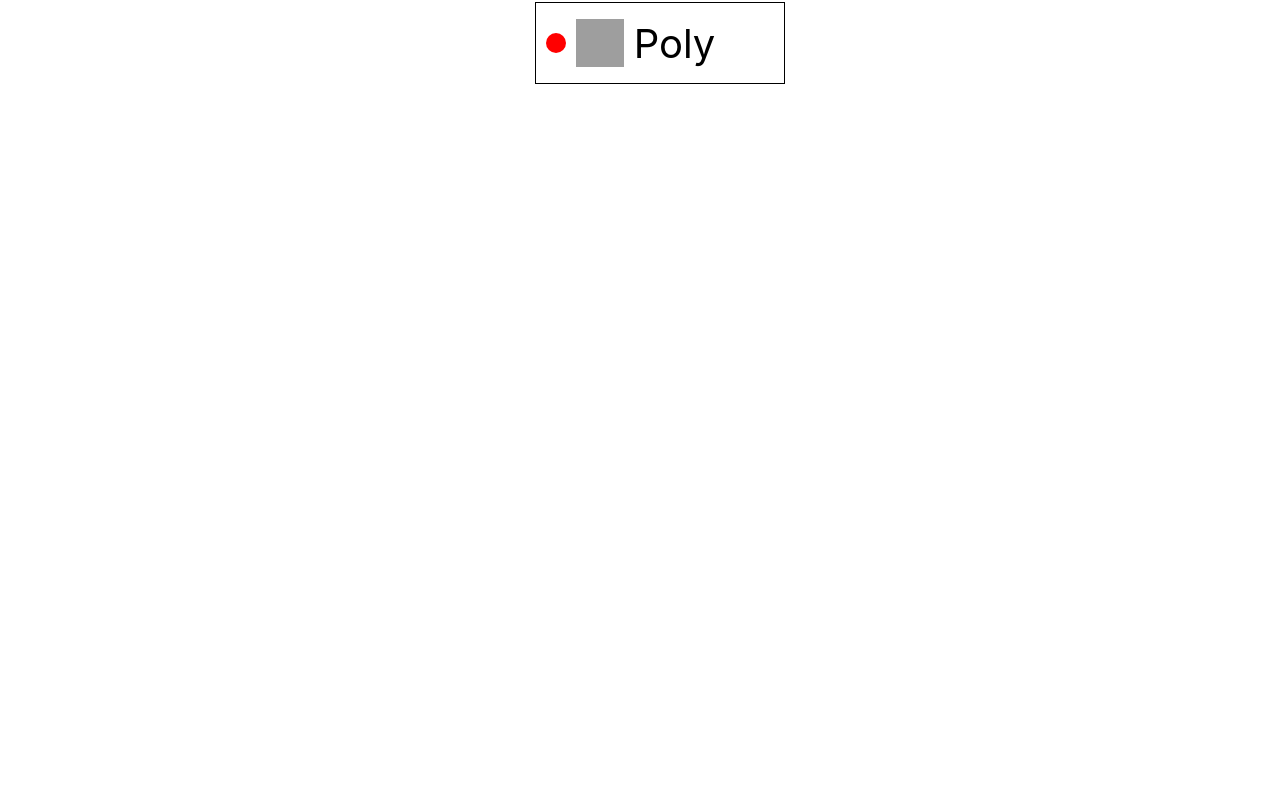
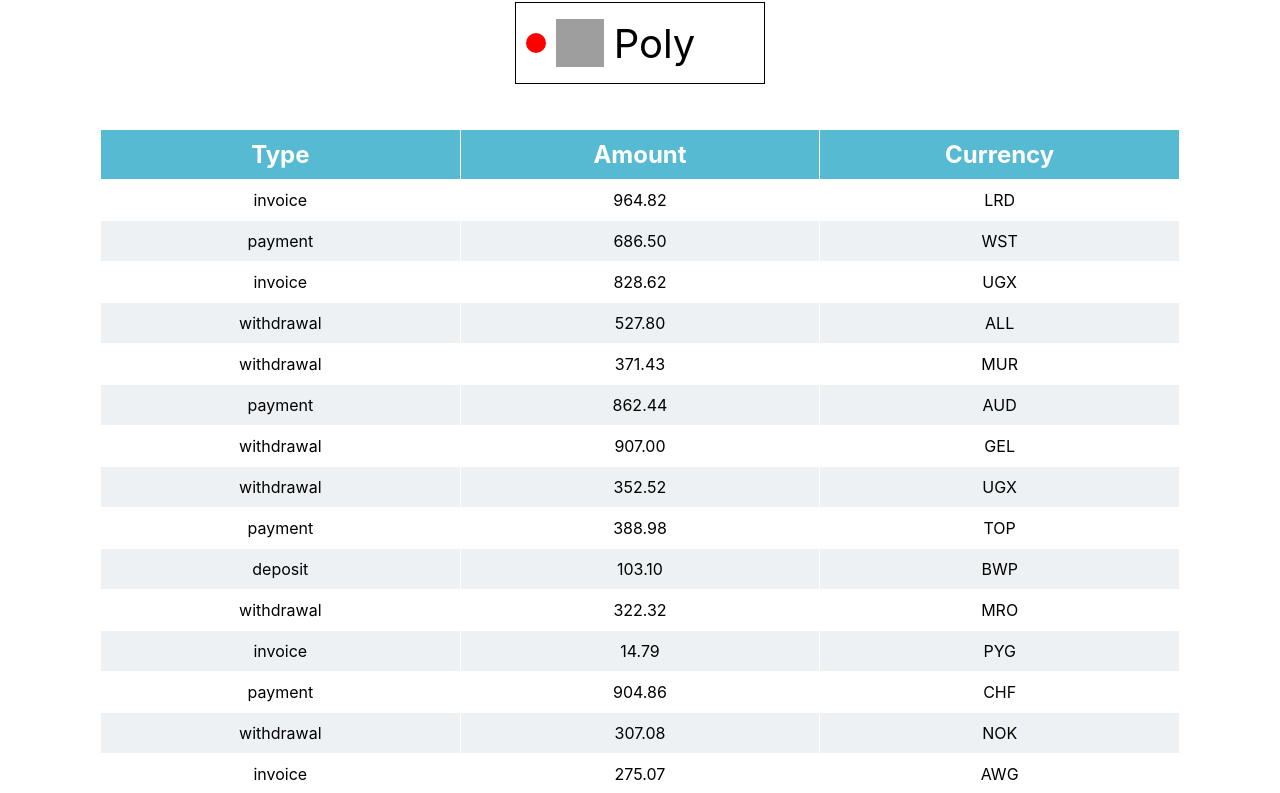
Before and after one commit to sidor91/goit-react-hw-01-components, a React (Create React App) app: page / in a window 1280 px wide. Shown: the part 1420-2213 px from the top of the page. Before the commit the page ends 1649 px from the top, so only its background shows below. Built offline with nearby package versions, Linux system fonts and the light colour scheme; grey boxes are pictures that could not be loaded.

Commit message:
task 4 done

```diff
--- a/src/components/App.jsx
+++ b/src/components/App.jsx
@@ -1,8 +1,11 @@
 import { UserProfile } from './UserProfile/UserProfile';
 import { Statistics } from './Statistics/Statistics';
 import { FriendList } from './FriendList/FriendList';
-import user from './UserProfile/user.json';
-import statisticsData from './Statistics/statisticsData.json';
+import { TransactionHistory } from './TransactionHistory/TransactionHistory';
+import friends from './json/friends.json';
+import user from './json/user.json';
+import statisticsData from './json/statisticsData.json';
+import transactions from './json/transactions.json'
 
 export const App = () => {
   return (
@@ -27,7 +30,9 @@ export const App = () => {
       />
       <Statistics title="Upload stats" data={statisticsData} />
 
-      <FriendList/>
+      <FriendList friends={friends} />
+
+      <TransactionHistory items={transactions} />
     </div>
   );
 };
--- a/src/components/FriendList/FriendList.jsx
+++ b/src/components/FriendList/FriendList.jsx
@@ -1,11 +1,17 @@
-import friends from './friends.json';
 import { List } from './FriendList.styled';
 import { FriendCard } from 'components/FriendCard/FriendCard';
 
-export const FriendList = () => {
-    return (
-        <List>
-            {friends.map(({avatar, friendName, id, isOnline}) => <FriendCard avatar={avatar} friendName={friendName} key={id} isOnline={isOnline } />)}
-        </List>
-    )
-}
+export const FriendList = ({ friends }) => {
+  return (
+    <List>
+      {friends.map(({ avatar, friendName, id, isOnline }) => (
+        <FriendCard
+          avatar={avatar}
+          friendName={friendName}
+          key={id}
+          isOnline={isOnline}
+        />
+      ))}
+    </List>
+  );
+};
--- a/src/components/FriendList/FriendList.styled.js
+++ b/src/components/FriendList/FriendList.styled.js
@@ -1,4 +1,7 @@
 import styled from 'styled-components';
 
 export const List = styled.ul`
+list-style: none;
+padding: 0;
+margin: 40px auto;
 `
--- /dev/null
+++ b/src/components/TransactionHistory/TransactionHistory.jsx
@@ -0,0 +1,42 @@
+import {
+  TransactionTable,
+  TableHead,
+  Row,
+  HeadTitle,
+  TableBody,
+  TableData,
+} from './TransactionHistory.styled';
+import PropTypes from 'prop-types';
+
+export const TransactionHistory = ({ items }) => {
+    return (
+      <TransactionTable>
+        <TableHead>
+          <Row>
+            <HeadTitle>Type</HeadTitle>
+            <HeadTitle>Amount</HeadTitle>
+            <HeadTitle>Currency</HeadTitle>
+          </Row>
+        </TableHead>
+        <TableBody>
+          {items.map(({ type, amount, currency, id }, index) => (
+              <Row key={id} colored={(index) % 2 !== 0}>
+                  <TableData>{ type}</TableData>
+                  <TableData>{ amount}</TableData>
+                  <TableData>{ currency}</TableData>
+            </Row>
+          ))}
+        </TableBody>
+      </TransactionTable>
+    );
+}
+
+TransactionHistory.propTypes = {
+    items: PropTypes.arrayOf(PropTypes.exact(
+        {type: PropTypes.string.isRequired,
+        amount: PropTypes.string.isRequired,
+            currency: PropTypes.string.isRequired,
+            id: PropTypes.string.isRequired,
+        }
+  )),
+};
--- /dev/null
+++ b/src/components/TransactionHistory/TransactionHistory.styled.js
@@ -0,0 +1,32 @@
+import styled from 'styled-components';
+
+
+export const TransactionTable = styled.table`
+  width: 100%;
+  border-spacing: 1px;
+`;
+
+export const TableHead = styled.thead`
+
+`;
+export const Row = styled.tr`
+background-color: ${(p) => {return p.colored ? 'rgb(237, 241, 243)' : 'white'}}
+`;
+export const HeadTitle = styled.th`
+  width: calc(100% / 3);
+  text-align: center;
+  padding-top: 10px;
+  padding-bottom: 10px;
+  background-color: rgb(85, 186, 210);
+  color: white;
+  font-size: 24px;
+`;
+export const TableBody = styled.tbody`
+
+`;
+export const TableData = styled.td`
+  text-align: center;
+  font-size: 16px;
+  padding-top: 10px;
+  padding-bottom: 10px;
+`;
--- /dev/null
+++ b/src/components/json/transactions.json
@@ -0,0 +1,122 @@
+[
+  {
+    "id": "1e0700a2-5183-4291-85cc-2065a036a683",
+    "type": "invoice",
+    "amount": "964.82",
+    "currency": "LRD"
+  },
+  {
+    "id": "a30f821b-4d25-4ff0-abdd-e340b3f0dd2b",
+    "type": "payment",
+    "amount": "686.50",
+    "currency": "WST"
+  },
+  {
+    "id": "44dca67a-8e5a-4798-bf8e-b15efd4e1abd",
+    "type": "invoice",
+    "amount": "828.62",
+    "currency": "UGX"
+  },
+  {
+    "id": "ea8ed3dc-2b68-4a53-905a-53ecb0adef33",
+    "type": "withdrawal",
+    "amount": "527.80",
+    "currency": "ALL"
+  },
+  {
+    "id": "ea76146a-0b00-4b80-bc02-a8c822176712",
+    "type": "withdrawal",
+    "amount": "371.43",
+    "currency": "MUR"
+  },
+  {
+    "id": "63ca02f9-d637-46b5-9237-f3b24425e029",
+    "type": "payment",
+    "amount": "862.44",
+    "currency": "AUD"
+  },
+  {
+    "id": "ed0263e8-59a5-4bf1-87e0-2bb88e53dc34",
+    "type": "withdrawal",
+    "amount": "907.00",
+    "currency": "GEL"
+  },
+  {
+    "id": "6013bad0-750c-4691-8bc2-d8f2b43969c4",
+    "type": "withdrawal",
+    "amount": "352.52",
+    "currency": "UGX"
+  },
+  {
+    "id": "252c7be4-8b06-4fa7-8d42-61fb835b70d5",
+    "type": "payment",
+    "amount": "388.98",
+    "currency": "TOP"
+  },
+  {
+    "id": "4eaab41b-b967-40ac-82ed-85fc66f646f1",
+    "type": "deposit",
+    "amount": "103.10",
+    "currency": "BWP"
+  },
+  {
+    "id": "9648a350-8469-42d5-8bf3-18090de5fe67",
+    "type": "withdrawal",
+    "amount": "322.32",
+    "currency": "MRO"
+  },
+  {
+    "id": "9c5c25fb-1a95-4b2f-8d1f-4c4426d677cc",
+    "type": "invoice",
+    "amount": "14.79",
+    "currency": "PYG"
+  },
+  {
+    "id": "43ef232c-80e9-4d6f-b48a-b22405620de3",
+    "type": "payment",
+    "amount": "904.86",
+    "currency": "CHF"
+  },
+  {
+    "id": "5161682e-e620-4019-ab0a-24ceb10fbd20",
+    "type": "withdrawal",
+    "amount": "307.08",
+    "currency": "NOK"
+  },
+  {
+    "id": "7b119d71-42e6-4c42-a141-6818b07bb9ff",
+    "type": "invoice",
+    "amount": "275.07",
+    "currency": "AWG"
+  },
+  {
+    "id": "a4f65722-65c4-4c28-b1f4-b8ed988bb205",
+    "type": "deposit",
+    "amount": "213.10",
+    "currency": "STD"
+  },
+  {
+    "id": "c6e5784b-0ca3-48d6-86e5-b5128af5a523",
+    "type": "invoice",
+    "amount": "116.11",
+    "currency": "CUP CUC"
+  },
+  {
+    "id": "c9ebed6a-3a02-4b49-ac0d-0534b51f2bfd",
+    "type": "invoice",
+    "amount": "878.67",
+    "currency": "HKD"
+  },
+  {
+    "id": "a4a98b0e-b22c-438b-9f83-de2df52110c8",
+    "type": "invoice",
+    "amount": "725.03",
+    "currency": "UYU UYI"
+  },
+  {
+    "id": "b39bfa7a-0166-4c47-94d6-87d20590f746",
+    "type": "payment",
+    "amount": "405.45",
+    "currency": "MDL"
+  }
+]
```
Also changed, not shown: src/components/json/friends.json (renamed from src/components/FriendList/friends.json), src/components/json/statisticsData.json (renamed from src/components/Statistics/statisticsData.json), src/components/json/user.json (renamed from src/components/UserProfile/user.json), src/index.css (line endings or trailing spaces).
